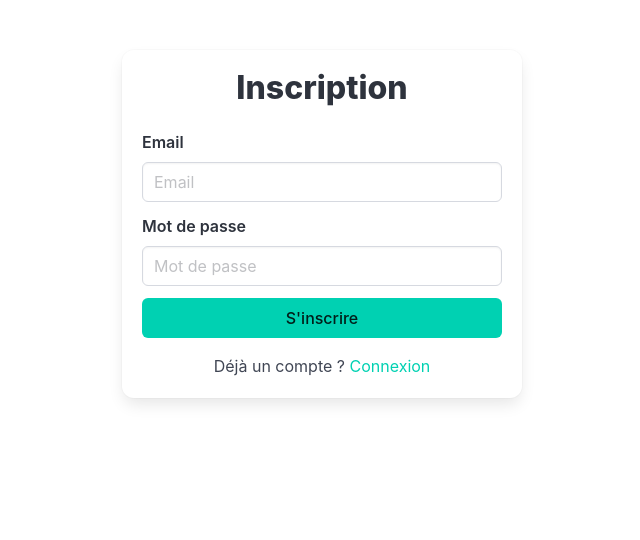
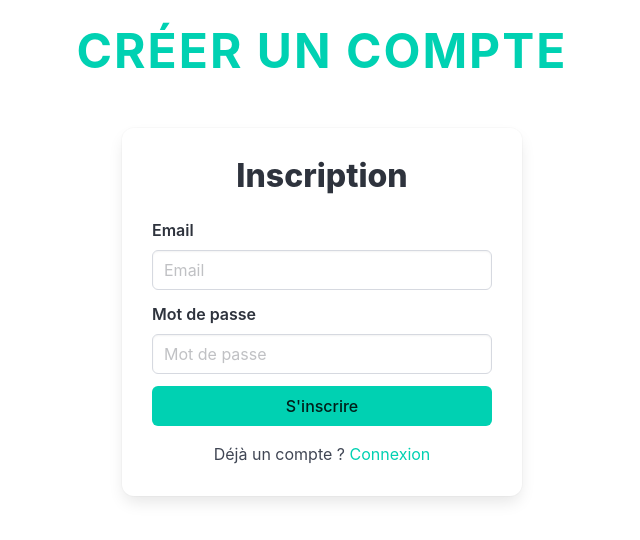
Before and after one commit to Tailroil/Containerization_Project, a React (Vite) app in the folder frontend/: page /register in a window 1280 px wide. Shown: the top 540 px of the page, without its empty margins (318-958 px from the left). Built offline with nearby package versions, Linux system fonts and the light colour scheme.

Commit message:
[UPDATE] frontend pages

```diff
--- a/frontend/src/pages/Dashboard.tsx
+++ b/frontend/src/pages/Dashboard.tsx
@@ -1,21 +1,49 @@
-import { useEffect } from "react";
+import { useEffect, useState } from "react";
 import { useNavigate } from "react-router-dom";
+import axios from "axios";
 
 const Dashboard: React.FC = () => {
     const navigate = useNavigate();
+    const [user, setUser] = useState<{ email: string } | null>(null);
+    const [loading, setLoading] = useState(true);
 
     useEffect(() => {
         const token = localStorage.getItem("token");
         if (!token) {
             navigate("/");
+            return;
         }
+
+        axios.get(`${import.meta.env.VITE_API_USER_SERVICE}/me`, {
+            headers: { Authorization: `Bearer ${token}` }
+        })
+        .then(response => {
+            setUser(response.data);
+        })
+        .catch(() => {
+            localStorage.removeItem("token");
+            navigate("/");
+        })
+        .finally(() => {
+            setLoading(false);
+        });
+
     }, [navigate]);
+
+    if (loading) {
+        return <p className="has-text-centered">Chargement...</p>;
+    }
 
     return (
         <div className="container mt-5">
             <div className="box">
                 <h1 className="title has-text-centered">Bienvenue sur votre tableau de bord</h1>
-                <button className="button is-danger is-fullwidth" onClick={() => {
+
+                {user && (
+                    <p className="has-text-centered mt-3">Connecté en tant que : <strong>{user.email}</strong></p>
+                )}
+
+                <button className="button is-danger is-fullwidth mt-4" onClick={() => {
                     localStorage.removeItem("token");
                     navigate("/");
                 }}>
--- a/frontend/src/pages/Login.tsx
+++ b/frontend/src/pages/Login.tsx
@@ -5,19 +5,22 @@ import axios from "axios";
 const Login: React.FC = () => {
     const [email, setEmail] = useState("");
     const [password, setPassword] = useState("");
+    const [error, setError] = useState("");
     const navigate = useNavigate();
 
     const handleLogin = async (e: React.FormEvent) => {
         e.preventDefault();
+        setError(""); // Réinitialise les erreurs avant chaque tentative
+
         try {
             const response = await axios.post(
-                import.meta.env.VITE_API_USER_SERVICE + "/login",
+                `${import.meta.env.VITE_API_USER_SERVICE}/login`,
                 { email, password }
             );
             localStorage.setItem("token", response.data.token);
             navigate("/dashboard");
         } catch (error) {
-            console.error("Erreur de connexion", error);
+            setError("Email ou mot de passe incorrect");
         }
     };
 
@@ -32,20 +35,38 @@ const Login: React.FC = () => {
 
             {/* Conteneur du formulaire bien centré horizontalement mais en bas */}
             <div className="is-flex is-justify-content-center" style={{ marginTop: "50px" }}>
-                <div className="box" style={{ width: "400px" }}>
+                <div className="box" style={{ width: "400px", padding: "30px" }}>
                     <h2 className="title has-text-centered">Connexion</h2>
+
+                    {/* Affichage des erreurs */}
+                    {error && <p className="notification is-danger has-text-centered">{error}</p>}
+
                     <form onSubmit={handleLogin}>
                         <div className="field">
                             <label className="label">Email</label>
                             <div className="control">
-                                <input className="input" type="email" placeholder="Email" value={email} onChange={(e) => setEmail(e.target.value)} required />
+                                <input
+                                    className="input"
+                                    type="email"
+                                    placeholder="Email"
+                                    value={email}
+                                    onChange={(e) => setEmail(e.target.value)}
+                                    required
+                                />
                             </div>
                         </div>
 
                         <div className="field">
                             <label className="label">Mot de passe</label>
                             <div className="control">
-                                <input className="input" type="password" placeholder="Mot de passe" value={password} onChange={(e) => setPassword(e.target.value)} required />
+                                <input
+                                    className="input"
+                                    type="password"
+                                    placeholder="Mot de passe"
+                                    value={password}
+                                    onChange={(e) => setPassword(e.target.value)}
+                                    required
+                                />
                             </div>
                         </div>
 
@@ -57,7 +78,6 @@ const Login: React.FC = () => {
                     </p>
                 </div>
             </div>
-
         </div>
     );
 };
--- a/frontend/src/pages/Register.tsx
+++ b/frontend/src/pages/Register.tsx
@@ -5,37 +5,66 @@ import axios from "axios";
 const Register: React.FC = () => {
     const [email, setEmail] = useState("");
     const [password, setPassword] = useState("");
+    const [error, setError] = useState("");
     const navigate = useNavigate();
 
     const handleRegister = async (e: React.FormEvent) => {
         e.preventDefault();
+        setError(""); // Réinitialiser l'erreur avant la tentative
+
         try {
             await axios.post(
-                import.meta.env.VITE_API_USER_SERVICE + "/register",
+                `${import.meta.env.VITE_API_USER_SERVICE}/register`,
                 { email, password }
             );
             navigate("/");
         } catch (error) {
-            console.error("Erreur d'inscription", error);
+            setError("Erreur lors de l'inscription. Vérifiez vos informations.");
         }
     };
 
     return (
-        <div className="container is-flex is-justify-content-center is-align-items-center" style={{marginTop: "50px"}}>
-            <div className="box" style={{ width: "400px" }}>
-                <h1 className="title has-text-centered">Inscription</h1>
+        <div className="container">
+            {/* Titre principal en haut */}
+            <h1 className="title is-1 has-text-primary has-text-centered mt-5"
+                style={{ fontWeight: "bold", textTransform: "uppercase", letterSpacing: "2px" }}>
+                Créer un compte
+            </h1>
+
+            {/* Formulaire bien centré */}
+            <div className="is-flex is-justify-content-center" style={{ marginTop: "50px" }}>
+                <div className="box" style={{ width: "400px", padding: "30px" }}>
+                    <h2 className="title has-text-centered">Inscription</h2>
+
+                    {/* Affichage de l'erreur si inscription échoue */}
+                    {error && <p className="notification is-danger has-text-centered">{error}</p>}
+
                     <form onSubmit={handleRegister}>
                         <div className="field">
                             <label className="label">Email</label>
                             <div className="control">
-                            <input className="input" type="email" placeholder="Email" value={email} onChange={(e) => setEmail(e.target.value)} required />
+                                <input
+                                    className="input"
+                                    type="email"
+                                    placeholder="Email"
+                                    value={email}
+                                    onChange={(e) => setEmail(e.target.value)}
+                                    required
+                                />
                             </div>
                         </div>
 
                         <div className="field">
                             <label className="label">Mot de passe</label>
                             <div className="control">
-                            <input className="input" type="password" placeholder="Mot de passe" value={password} onChange={(e) => setPassword(e.target.value)} required />
+                                <input
+                                    className="input"
+                                    type="password"
+                                    placeholder="Mot de passe"
+                                    value={password}
+                                    onChange={(e) => setPassword(e.target.value)}
+                                    required
+                                />
                             </div>
                         </div>
 
@@ -47,6 +76,7 @@ const Register: React.FC = () => {
                     </p>
                 </div>
             </div>
+        </div>
     );
 };
 
```
Lines whose indentation alone changed are shown as unchanged.
